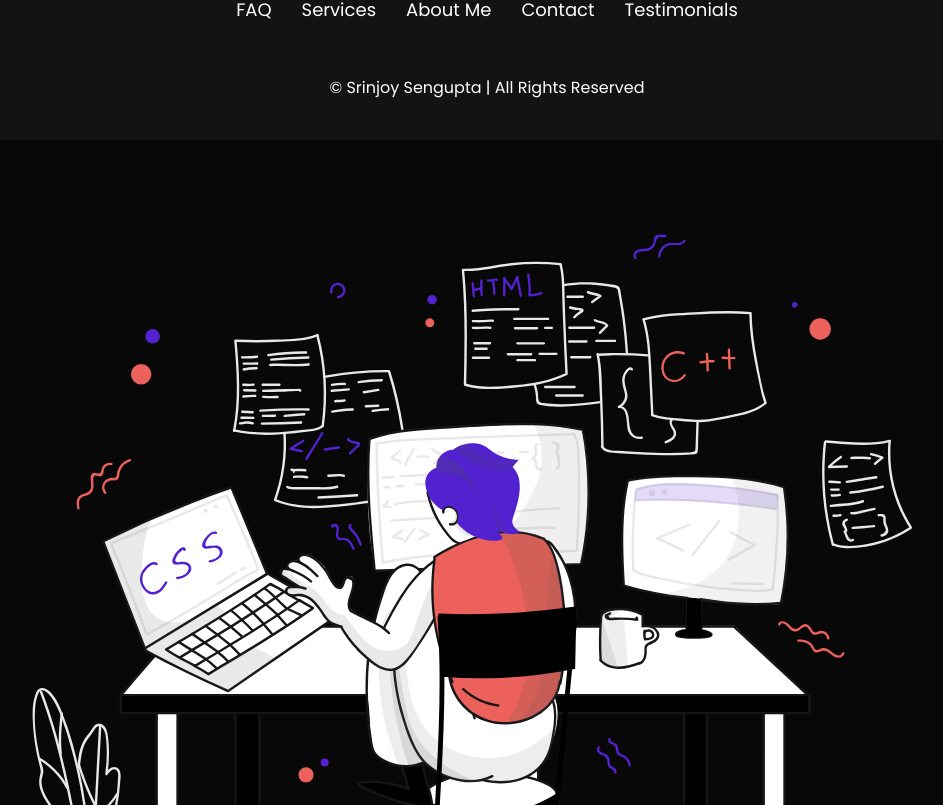
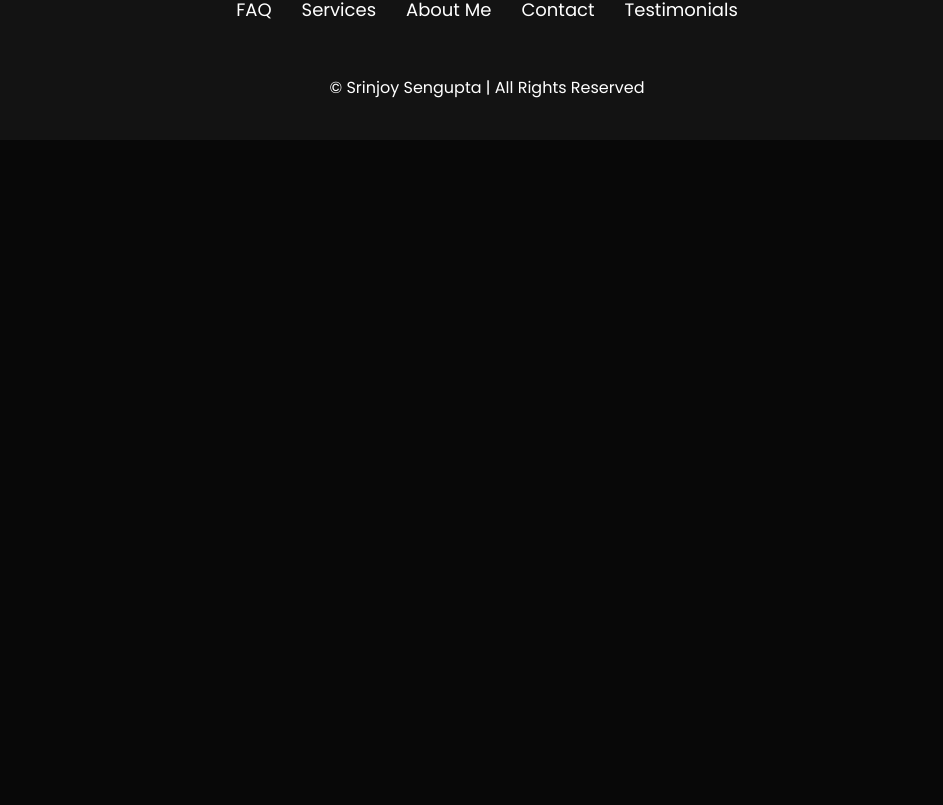
Before and after one commit to Srinjoy003/personal-portfolio, a Next.js app: page / in a window 1280 px wide. Shown: the part 6595-7400 px from the top of the page, without its empty margins (153-1096 px from the left). After the commit the page ends 6735 px from the top, so only its background shows below. Built offline with nearby package versions, Linux system fonts and the light colour scheme.

Commit message:
Added skills and hero image

```diff
--- a/app/components/test.tsx
+++ /dev/null
@@ -1,12 +0,0 @@
-import React from "react";
-import HeroSVG from "./heroSVG";
-
-function Test() {
-	return (
-		<div className="test">
-			<HeroSVG />
-		</div>
-	);
-}
-
-export default Test;
--- a/app/page.tsx
+++ b/app/page.tsx
@@ -10,7 +10,6 @@
 import Contact from "./components/contact";
 import Footer from "./components/footer";
 import { useEffect } from "react";
-import Test from "./components/test";
 
 export default function Home() {
 	// const navbar = document.querySelector('.navbar')
@@ -64,7 +63,6 @@
 			<Projects />
 			<Contact />
 			<Footer />
-			<Test />
 		</>
 	);
 }
```
